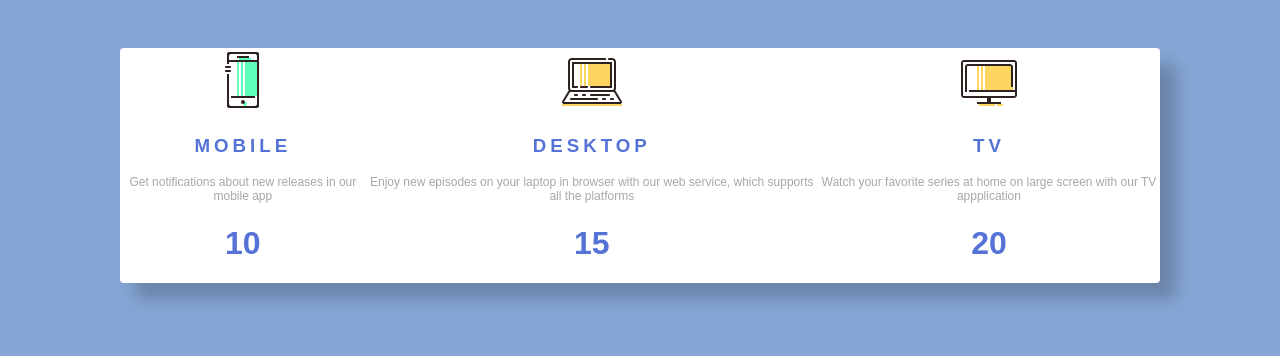
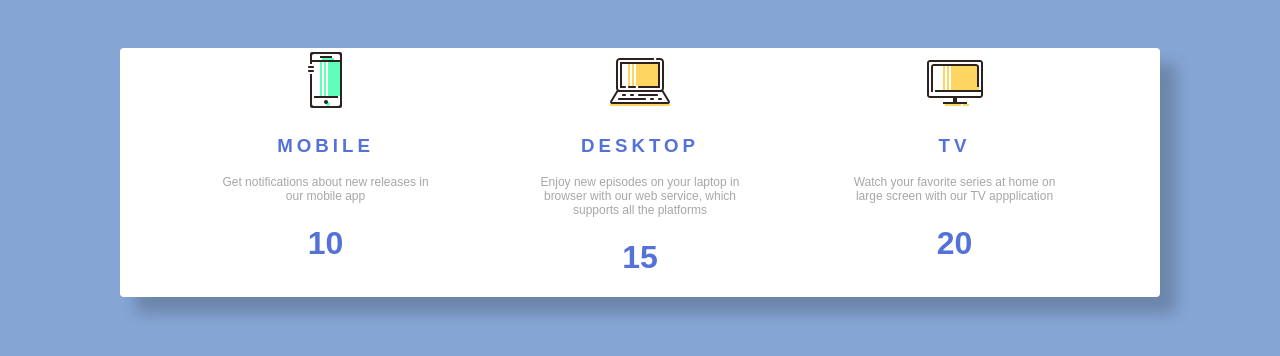
Before and after one commit to Auralcat/front-loops, a plain HTML site: page loop1/index.html in a window 1280 px wide. Drawn offline with Linux system fonts and the light colour scheme.

Commit message:
Add flex-basis for paragraph compacting and spacing

```diff
--- a/loop1/assets/styles.css
+++ b/loop1/assets/styles.css
@@ -14,6 +14,7 @@ body {
   border-radius: 4px;
   box-shadow: 16px 16px 16px rgba(0, 0, 0, 0.2);
   align-items: baseline;
+  justify-content: space-evenly;
 }
 
 img {
@@ -35,4 +36,5 @@ p {
 
 .frame {
   text-align: center;
+  flex-basis: 218px;
 }
```
